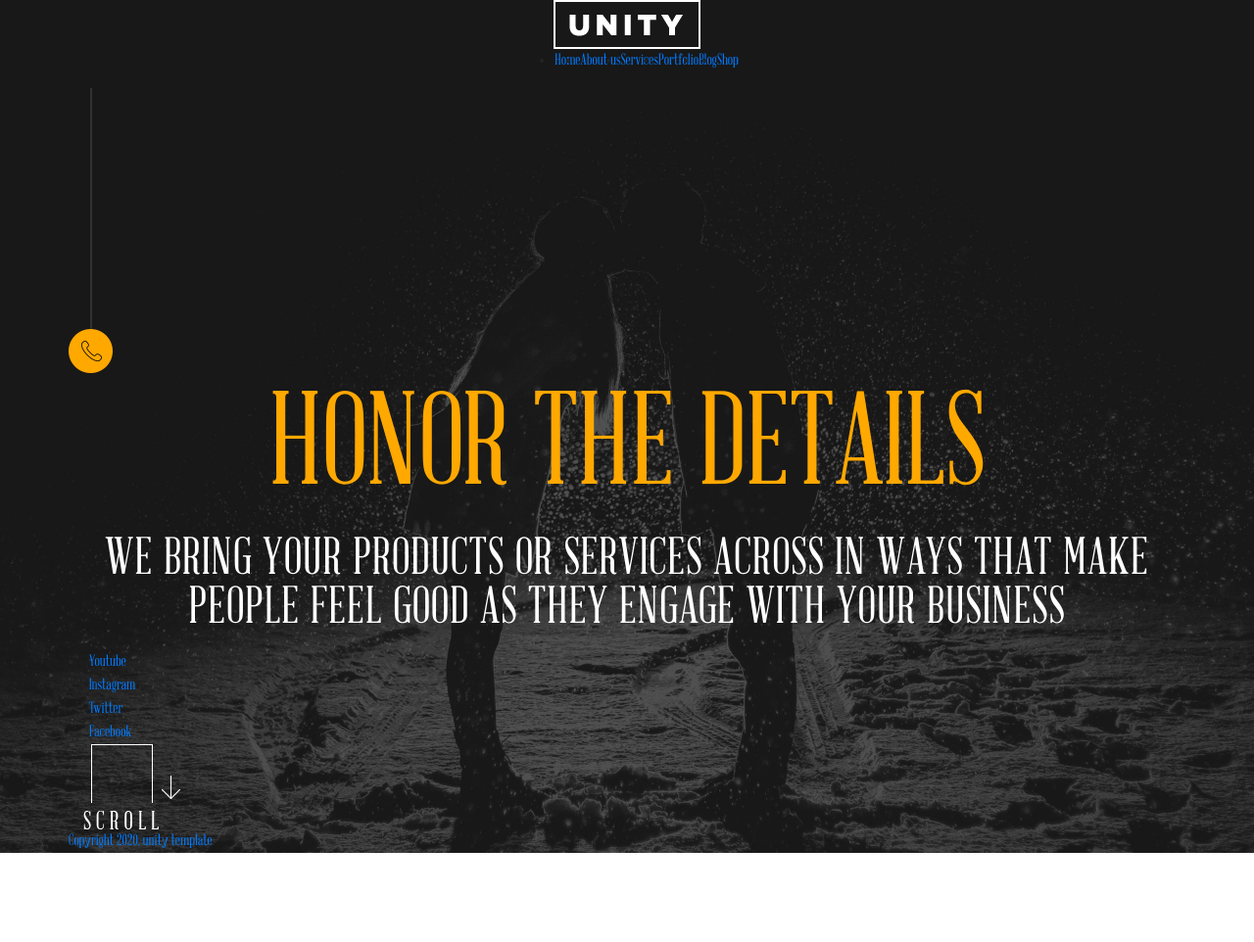
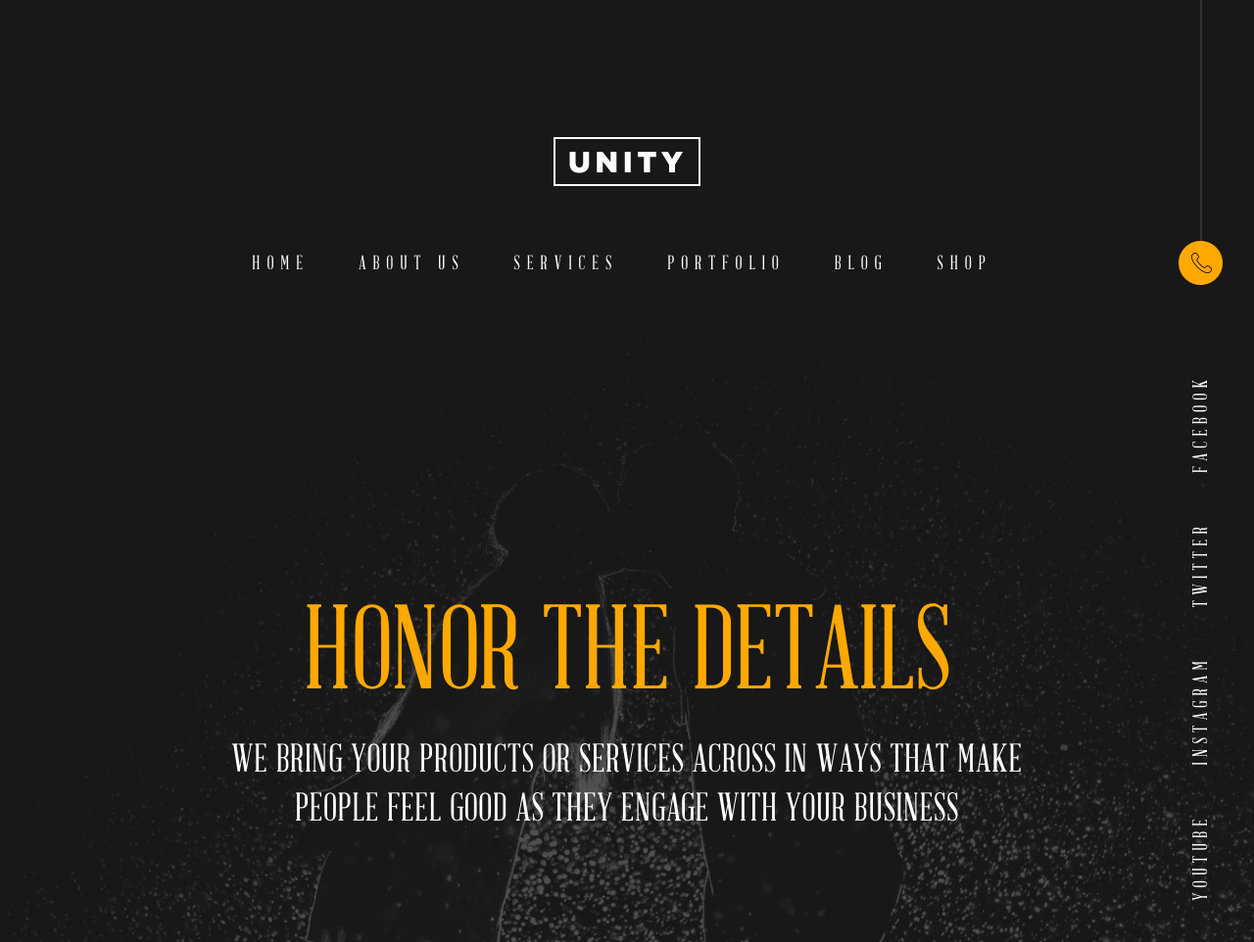
Before and after one commit to shikitos/Unity-layout-Bootstrap-BEM, a plain HTML site: page pages/index.html in a window 1280 px wide. Shown: the top 962 px of the page at 98% size. Before the commit the page ends 871 px from the top, so only its background shows below. Drawn offline with Linux system fonts and the light colour scheme.

Commit message:
Update style.css
Styling header section (it is really hard with the elements which I should rotate at 90deg)

```diff
--- a/css/style.sass
+++ b/css/style.sass
@@ -55,18 +55,81 @@ body
     font-family: AbrahamLincoln
 
 //Header
-
-
+//Navbar+Phone
+.nav
+    margin-bottom: 300px
+    &__logo
+        margin: 140px 0 65px 0
+    &__list li
+        margin-right: 50px
+        list-style: none
+    &__list a
+        color: $white
+        font-size: 1.25em
+        text-transform: uppercase
+        letter-spacing: 0.35em
+.phone
+    position: absolute
+    top: 0
+    right: 2.5%
 .header
+    position: relative
     &-bg
         background: #181818 url(../img/header-bg.jpg) no-repeat center center / cover
     &__title
         color: $orange
-        font-size: 8.3em
+        font-size: 7.5em
         text-transform: uppercase
     &__paragraph
         color: $white
-        font-size: 3.3em
+        font-size: 2.5em
         text-transform: uppercase
         letter-spacing: 0.02em
         line-height: 50px
+        inline-size: 80%
+        display: inline-block
+    &__links
+        position: absolute
+        top: 30%
+        right: 4%
+        display: inline-block
+        width: 1.3em
+        line-height: 1.3em
+        &__ul
+            transform: translate(0, 100%) rotate(-90deg)
+            margin: 0
+            display: flex
+            flex-direction: row
+            white-space: nowrap
+            &::after
+                content: ''
+                float: left
+                margin-top: 100%
+        &__ul a
+            margin-right: 50px
+            text-transform: uppercase
+            color: $white
+            font-size: 1.3em
+            letter-spacing: 0.25em
+    &__scroll
+        display: flex
+        justify-content: center
+        margin-bottom: 350px
+        &__imgarrow
+            margin: auto
+    &__scroll img
+        display: block
+        margin-bottom: 35px
+    &__copyright
+        transform: translate(0, 100%) rotate(-90deg)
+        margin: 0
+        position: absolute
+        bottom: 30%
+        right: -4%
+        text-transform: uppercase
+        color: $white
+        font-size: 1.3em
+        letter-spacing: 0.25em
+
+.header>.container>.row
+    margin-bottom: 220px
--- a/pages/index.html
+++ b/pages/index.html
@@ -14,13 +14,13 @@
         <nav id="nav" class="nav">
             <div class="container">
                 <div class="row">
-                    <div class="col-lg-12 d-flex justify-content-center">
+                    <div class="col-lg-12 d-flex justify-content-center nav__logo">
                         <img src="../img/header-logo.png" alt="Logotype 'Unity'">
                     </div>
                 </div>
                 <div class="row">
                     <div class="col-lg-12 text-center">
-                        <ul class=" d-flex justify-content-center flex-row">
+                        <ul class="nav__list d-flex justify-content-center flex-row">
                             <li>
                                 <a href="#">Home</a>
                             </li>
@@ -59,8 +59,8 @@
                             We bring your products or services across in ways that make people feel good as they engage with your business
                         </p>
                     </div>
-                    <div class="links">
-                        <div class="ul">
+                    <div class="header__links">
+                        <ul class="header__links__ul">
                             <li>
                                 <a href="">Youtube</a>
                             </li>
@@ -73,17 +73,17 @@
                             <li>
                                 <a href="">Facebook</a>
                             </li>
-                        </div>
+                        </ul>
                     </div>
                 </div>
                 <div class="row">
-                    <div class="col-lg-12">
+                    <div class="col-lg-12 header__scroll">
                         <a href="#">
-                            <img src="../img/header-scroll.png" alt="Scroll">
-                            <img src="../img/header-scroll_arrow.png" alt="Scroll">
+                            <img src="../img/header-scroll.png" alt="Scroll" class="header__scroll__imgblock">
+                            <img src="../img/header-scroll_arrow.png" alt="Scroll" class="header__scroll__imgarrow">
                         </a>
                     </div>
-                    <a href="">
+                    <a href="" class="header__copyright">
                         Copyright 2020, unity template
                     </a>
                 </div>
```
Also changed, not shown: css/style.css, 1 other file.
